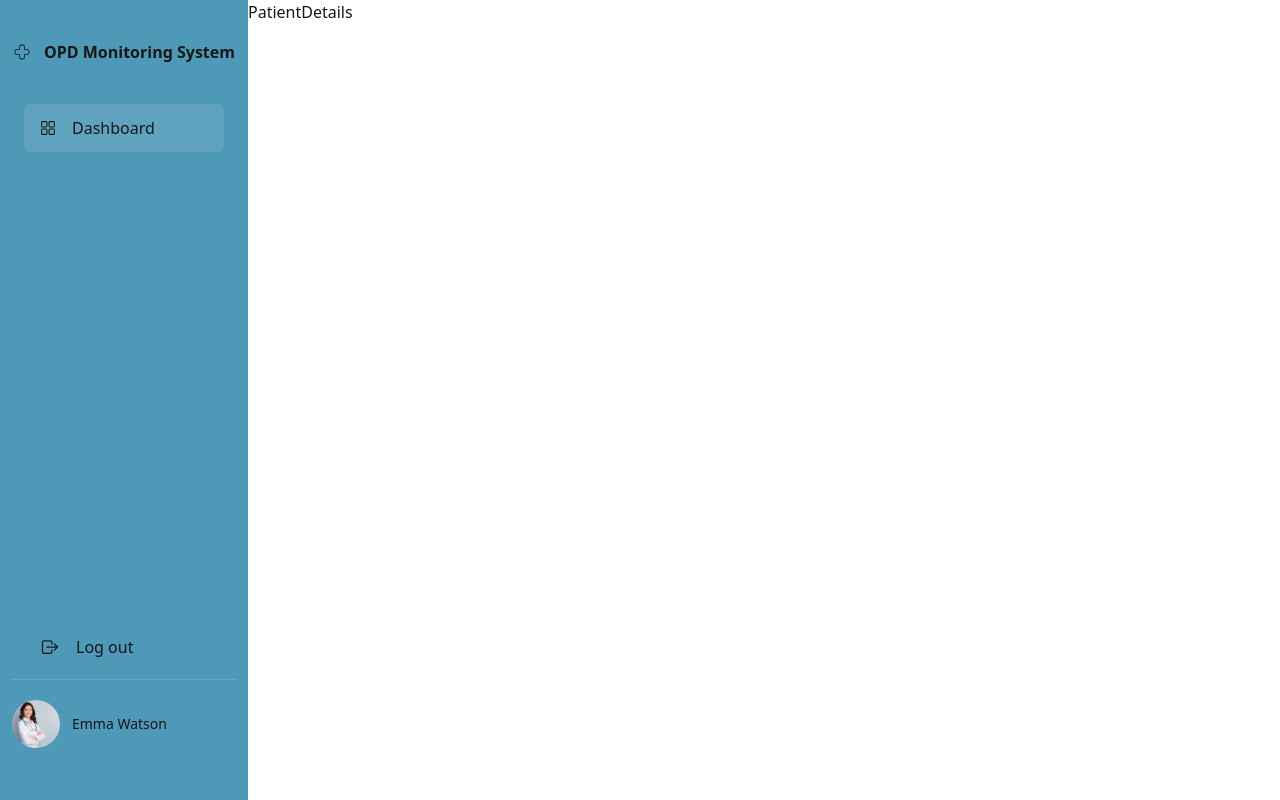
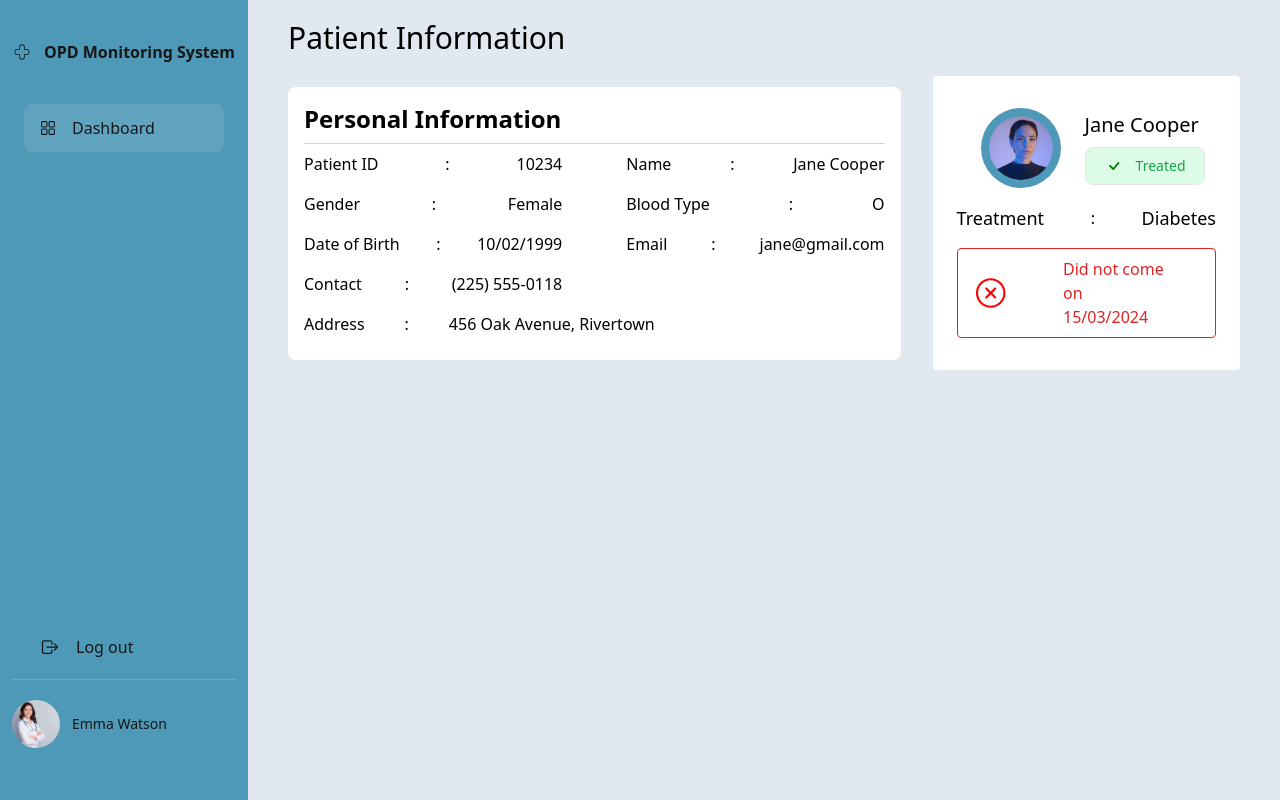
Before and after one commit to khantNyarKoKo02/Outpatient_Monitoring-System, a Next.js app: page /patients/10234 in a window 1280 px wide. Built offline with nearby package versions, Linux system fonts and the light colour scheme.

Commit message:
patient personal information

```diff
--- /dev/null
+++ b/src/app/components/PatientProfile.tsx
@@ -0,0 +1,51 @@
+"use client"
+import Image from "next/image";
+import React, { useState } from "react";
+import PatientProfilePic from "@/public/images/patient.png";
+import TreatmentStatus from "./TreatmentStatus";
+import { MdVerified } from "react-icons/md";
+import { RxCrossCircled } from "react-icons/rx";
+
+
+const PatientProfile: React.FC = () => {
+    const [istreated, isSetTreated] = useState(false);
+    console.log(isSetTreated);
+
+
+    return (
+        <div className="bg-white px-6 py-8 rounded flex flex-col items-center gap-4 w-1/3">
+        <div className="flex items-center justify-between px-6 gap-6 w-full">
+          <Image
+            className="w-[80px] p-2 bg-primary rounded-full"
+            src={PatientProfilePic}
+            alt="Patient Profile"
+          />
+          <div className="flex flex-col gap-2">
+            <p className="text-xl">Jane Cooper</p>
+            <TreatmentStatus />
+          </div>
+        </div>
+        <div className="flex justify-between w-full items-center">
+          <p className="text-lg">Treatment</p>
+          <p>:</p>
+          <p className="text-lg">Diabetes</p>
+        </div>
+        {istreated ?  <div className="border-green-700 border flex w-full justify-between items-center gap-6 px-4 py-2 rounded">
+          <MdVerified color="green" size="40" />
+          <div className=" flex flex-col justify-center items-start px-8">
+            <p className="text-green-700">Had a treatment on</p>
+            <p className="text-green-700">15/03/2024</p>
+          </div>
+        </div> :  <div className="border-red-600 border flex w-full justify-between items-center gap-6 px-4 py-2 rounded">
+          <RxCrossCircled  color="red" size="40" />
+          <div className=" flex flex-col justify-center items-start px-8">
+            <p className="text-red-600">Did not come on</p>
+            <p className="text-red-600">15/03/2024</p>
+          </div>
+        </div>}
+
+      </div>
+    )
+}
+
+export default PatientProfile;
--- /dev/null
+++ b/src/app/components/PersonalInformation.tsx
@@ -0,0 +1,46 @@
+import { Patient } from "@/types/patientTypes";
+import React from "react";
+
+const patient: Patient = {
+  id: 10234,
+  name: "Jane Cooper",
+  dob: "10/02/1999",
+  contact: "(225) 555-0118",
+  address: "456 Oak Avenue, Rivertown",
+  gender: "Female",
+  bloodType: "O",
+  email: "jane@gmail.com",
+};
+
+const personalInfoFields = [
+  { label: "Patient ID", value: patient.id },
+  { label: "Name", value: patient.name },
+  { label: "Gender", value: patient.gender },
+  { label: "Blood Type", value: patient.bloodType },
+  { label: "Date of Birth", value: patient.dob },
+  { label: "Email", value: patient.email },
+  { label: "Contact", value: patient.contact },
+];
+
+const PersonalInformation: React.FC = () => (
+  <div className="rounded-lg p-4 w-2/3 bg-white">
+    <h2 className="text-2xl font-semibold mb-2">Personal Information</h2>
+    <hr className="border-t border-slate-300 w-full my-2" />
+    <div className="grid grid-cols-2 gap-x-16 gap-y-4 my-2">
+      {personalInfoFields.map(({ label, value }) => (
+        <div key={label} className="flex justify-between">
+          <span className="font-medium">{label}</span>
+          <span>:</span>
+          <span>{value}</span>
+        </div>
+      ))}
+    </div>
+    <div className="flex justify-start gap-10 mt-4 mb-2">
+      <span className="font-medium">Address</span>
+      <span>:</span>
+      <span>{patient.address}</span>
+    </div>
+  </div>
+);
+
+export default PersonalInformation;
--- a/src/app/components/TreatmentStatus.tsx
+++ b/src/app/components/TreatmentStatus.tsx
@@ -4,13 +4,13 @@ import { BsCheck, BsX } from "react-icons/bs";
 
 const TreatmentStatus: React.FC = () => {
   const [isOpen, setIsOpen] = useState(false);
-  const [status, setStatus] = useState(true); // true = Treated, false = Untreated
+  const [status, setStatus] = useState(true);
 
   const toggleDropdown = () => setIsOpen((prev) => !prev);
 
   const handleSelect = (selectedStatus: boolean) => {
     setStatus(selectedStatus);
-    setIsOpen(false); // Close the dropdown after selection
+    setIsOpen(false);
   };
 
   return (
--- a/src/app/patients/[id]/page.tsx
+++ b/src/app/patients/[id]/page.tsx
@@ -1,9 +1,18 @@
-import React from 'react'
+"use client";
+import PatientProfile from "@/app/components/PatientProfile";
+import PersonalInformation from "@/app/components/PersonalInformation";
+import React from "react";
 
-const Patients = () => {
+const Patients: React.FC = () => {
   return (
-    <div>PatientDetails</div>
-  )
-}
+    <div className="bg-slate-200 overflow-y-scroll px-10 h-screen text-black">
+      <h2 className="text-3xl py-5">Patient Information</h2>
+      <div className="flex w-full justify-between items-center gap-8">
+        <PersonalInformation />
+        <PatientProfile />
+      </div>
+    </div>
+  );
+};
 
-export default Patients
+export default Patients;
--- a/src/types/patientTypes.ts
+++ b/src/types/patientTypes.ts
@@ -51,6 +51,6 @@ export type Patient = {
   bloodType: string;
   email: string;
   address: string;
-  diagnosis: string;
-  treated: boolean;
+  diagnosis?: string;
+  treated?: boolean;
 };
```
Also changed, not shown: src/public/images/patient.png (added).
